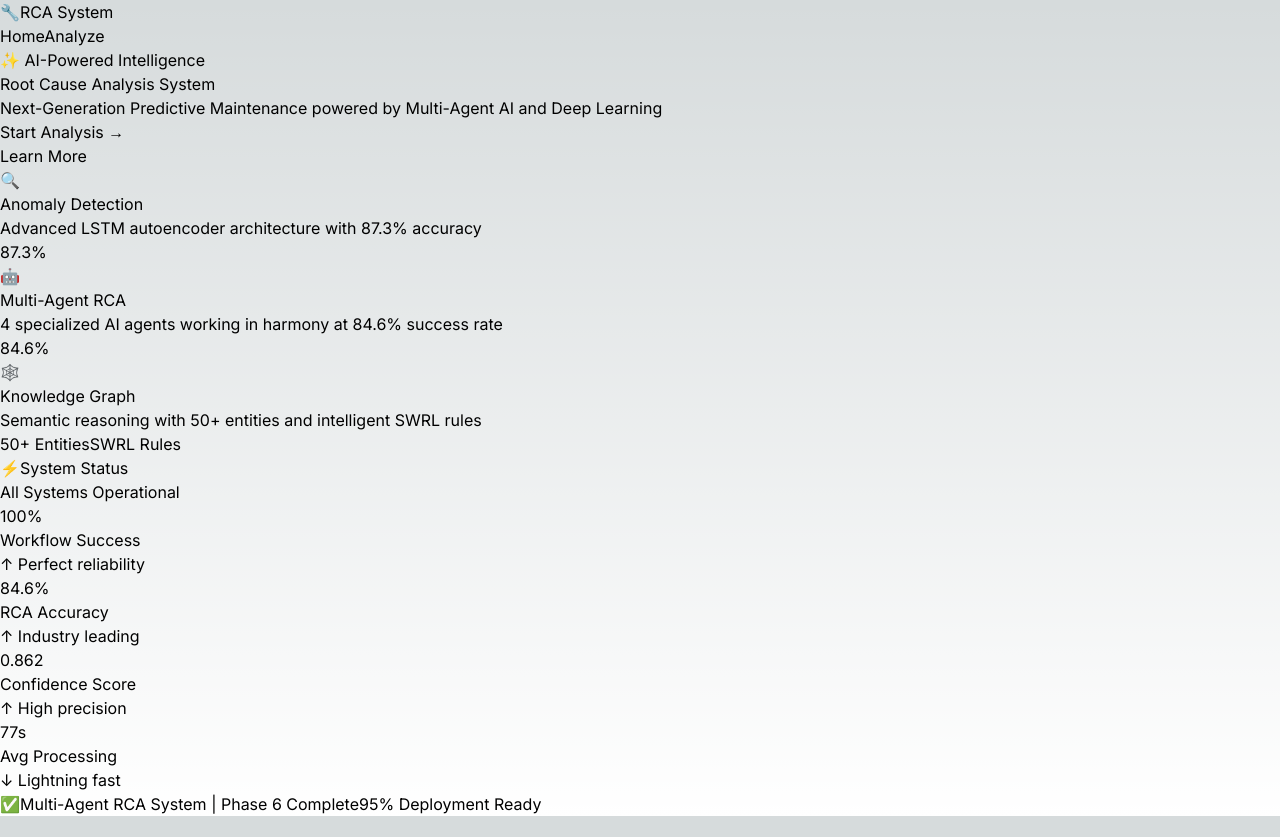
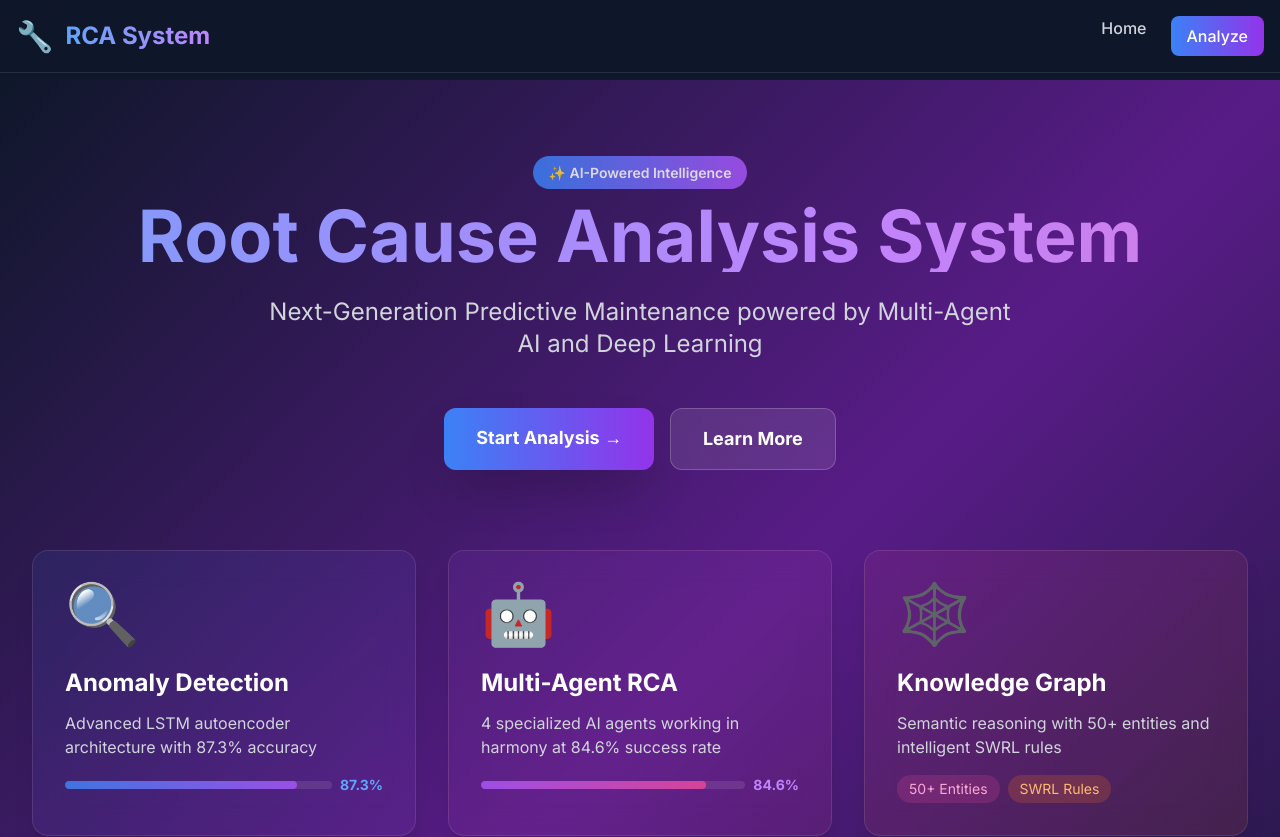
Before and after one commit to chashmishcoder/rca-system, a Next.js app in the folder deployment/frontend/: page / in a window 1280 px wide. Shown: the top 837 px of the page. Before the commit the page ends 816 px from the top, so only its background shows below. Built offline with nearby package versions, Linux system fonts and the light colour scheme.

Commit message:
Fix: Add Tailwind config and enhance CSS for proper styling

```diff
--- a/deployment/frontend/app/globals.css
+++ b/deployment/frontend/app/globals.css
@@ -2,32 +2,65 @@
 @tailwind components;
 @tailwind utilities;
 
-:root {
-  --foreground-rgb: 0, 0, 0;
-  --background-start-rgb: 214, 219, 220;
-  --background-end-rgb: 255, 255, 255;
+* {
+  box-sizing: border-box;
+  padding: 0;
+  margin: 0;
 }
 
-@media (prefers-color-scheme: dark) {
-  :root {
-    --foreground-rgb: 255, 255, 255;
-    --background-start-rgb: 0, 0, 0;
-    --background-end-rgb: 0, 0, 0;
-  }
+html,
+body {
+  max-width: 100vw;
+  overflow-x: hidden;
 }
 
 body {
-  color: rgb(var(--foreground-rgb));
-  background: linear-gradient(
-      to bottom,
-      transparent,
-      rgb(var(--background-end-rgb))
-    )
-    rgb(var(--background-start-rgb));
+  color: white;
+  background: #0f172a;
 }
 
 @layer utilities {
   .text-balance {
     text-wrap: balance;
   }
+
+  .animate-gradient {
+    background-size: 200% 200%;
+    animation: gradient 8s ease infinite;
+  }
+
+  @keyframes gradient {
+    0% {
+      background-position: 0% 50%;
+    }
+    50% {
+      background-position: 100% 50%;
+    }
+    100% {
+      background-position: 0% 50%;
+    }
+  }
+
+  .animate-fade-in {
+    animation: fadeIn 0.5s ease-in;
+  }
+
+  @keyframes fadeIn {
+    from {
+      opacity: 0;
+      transform: translateY(20px);
+    }
+    to {
+      opacity: 1;
+      transform: translateY(0);
+    }
+  }
+
+  .backdrop-blur-xl {
+    backdrop-filter: blur(24px);
+  }
+
+  .backdrop-blur-lg {
+    backdrop-filter: blur(16px);
+  }
 }
--- /dev/null
+++ b/deployment/frontend/tailwind.config.js
@@ -0,0 +1,59 @@
+/** @type {import('tailwindcss').Config} */
+module.exports = {
+  content: [
+    './pages/**/*.{js,ts,jsx,tsx,mdx}',
+    './components/**/*.{js,ts,jsx,tsx,mdx}',
+    './app/**/*.{js,ts,jsx,tsx,mdx}',
+  ],
+  theme: {
+    extend: {
+      colors: {
+        slate: {
+          900: '#0f172a',
+          800: '#1e293b',
+        },
+        purple: {
+          900: '#581c87',
+          600: '#9333ea',
+          500: '#a855f7',
+          400: '#c084fc',
+        },
+        blue: {
+          600: '#2563eb',
+          500: '#3b82f6',
+          400: '#60a5fa',
+        },
+        pink: {
+          600: '#db2777',
+          500: '#ec4899',
+          400: '#f472b6',
+        },
+      },
+      animation: {
+        'gradient': 'gradient 8s ease infinite',
+        'fade-in': 'fadeIn 0.5s ease-in',
+      },
+      keyframes: {
+        gradient: {
+          '0%': { backgroundPosition: '0% 50%' },
+          '50%': { backgroundPosition: '100% 50%' },
+          '100%': { backgroundPosition: '0% 50%' },
+        },
+        fadeIn: {
+          'from': {
+            opacity: '0',
+            transform: 'translateY(20px)',
+          },
+          'to': {
+            opacity: '1',
+            transform: 'translateY(0)',
+          },
+        },
+      },
+      backgroundSize: {
+        '200': '200% 200%',
+      },
+    },
+  },
+  plugins: [],
+}
```
